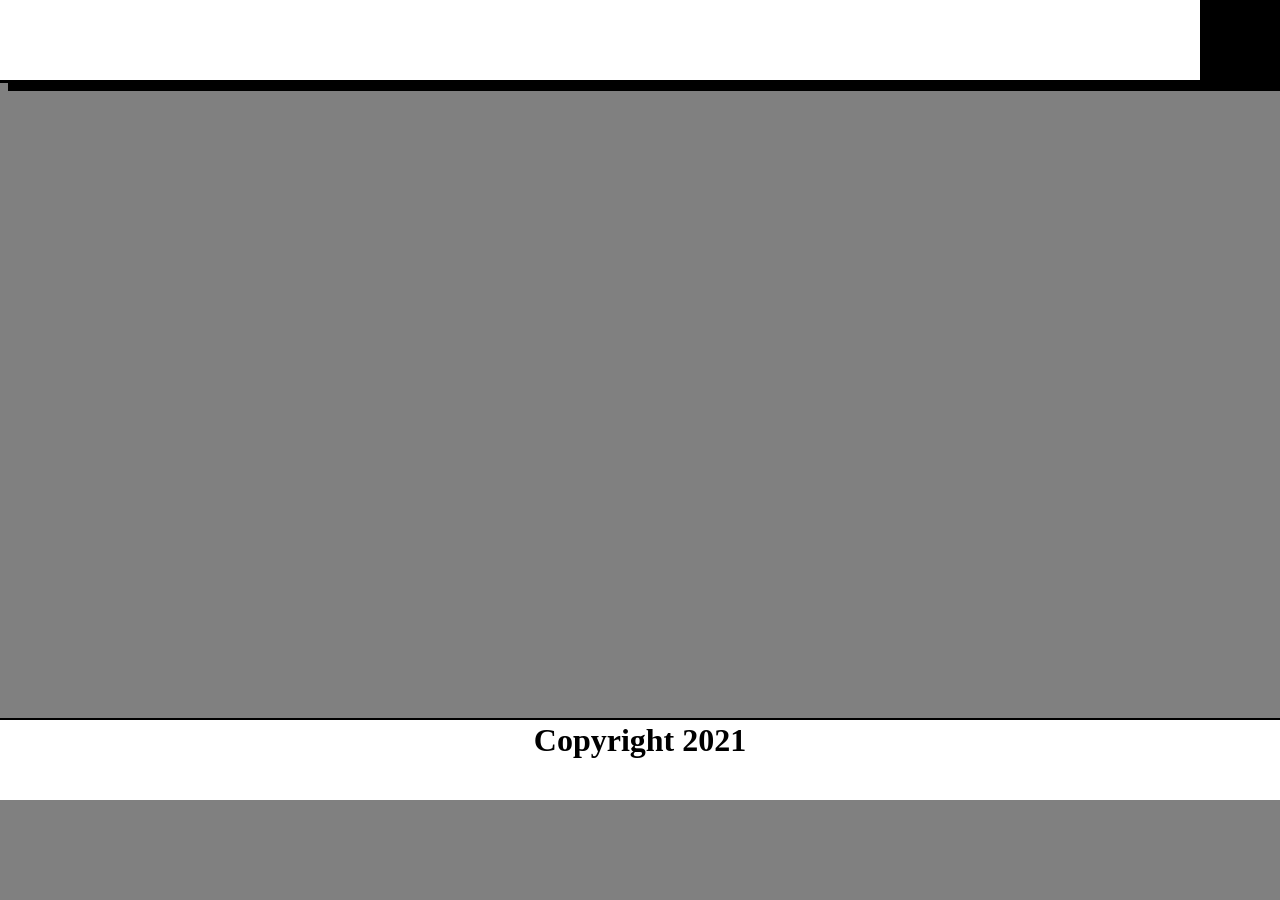
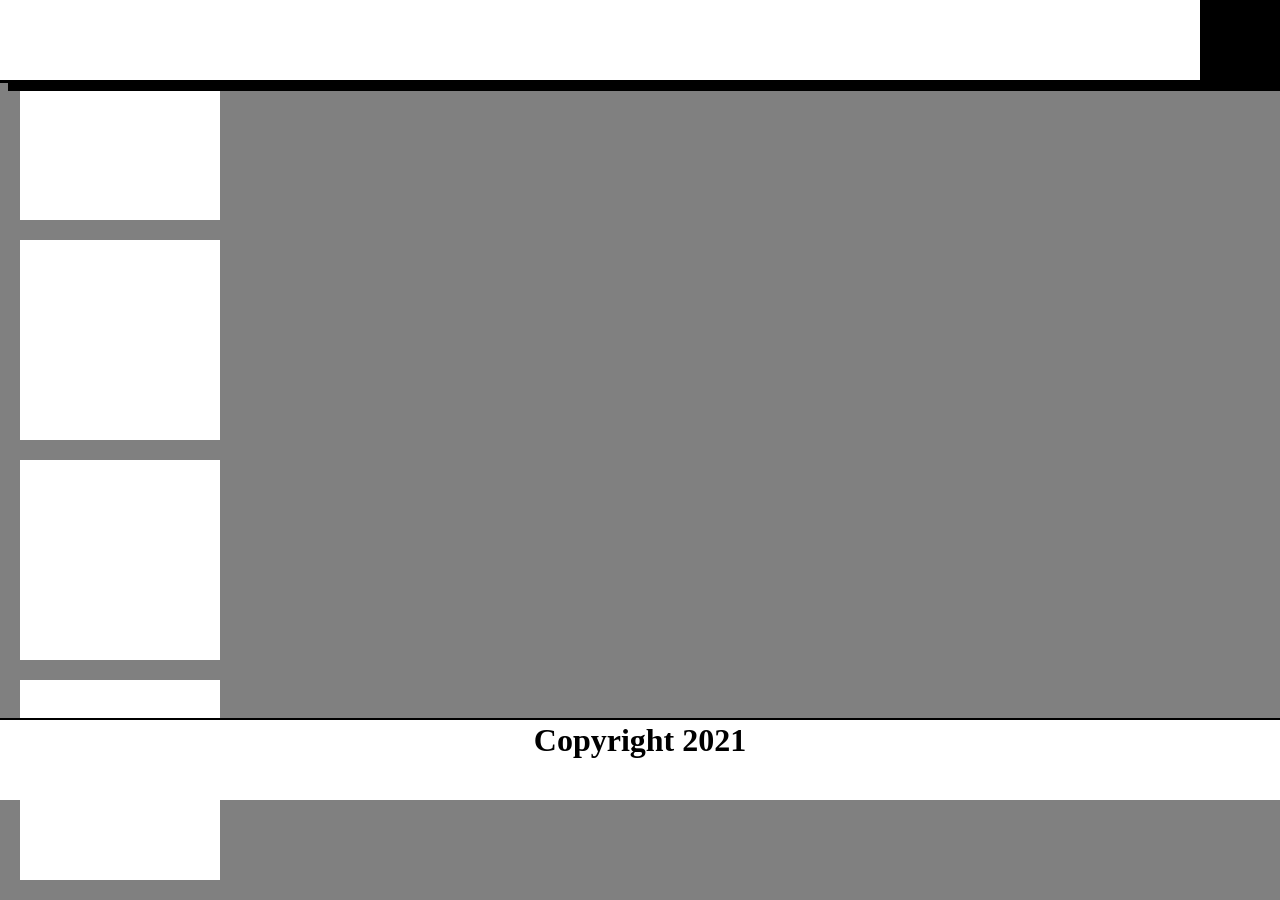
Before and after one commit to cayers1998/Positioning-using-Css, a plain HTML site: page index.html in a window 1280 px wide. Before the commit the page ends 800 px from the top, so only its background shows below. Drawn offline with Linux system fonts and the light colour scheme; files that its build step writes are made by us from their sources.

Commit message:
Update style.css

```diff
--- a/style.css
+++ b/style.css
@@ -46,25 +46,25 @@ container{
 }
 
 
-#box{
+#box1{
     width: 200px;
     height: 200px;
     background-color: white;
     margin: 20px;
 }
-#box{
+#box2{
     width: 200px;
     height: 200px;
     background-color: white;
     margin: 20px;
 }
-#box{
+#box3{
     width: 200px;
     height: 200px;
     background-color: white;
     margin: 20px;
 }
-#box{
+#box4{
     width: 200px;
     height: 200px;
     background-color: white;
```
